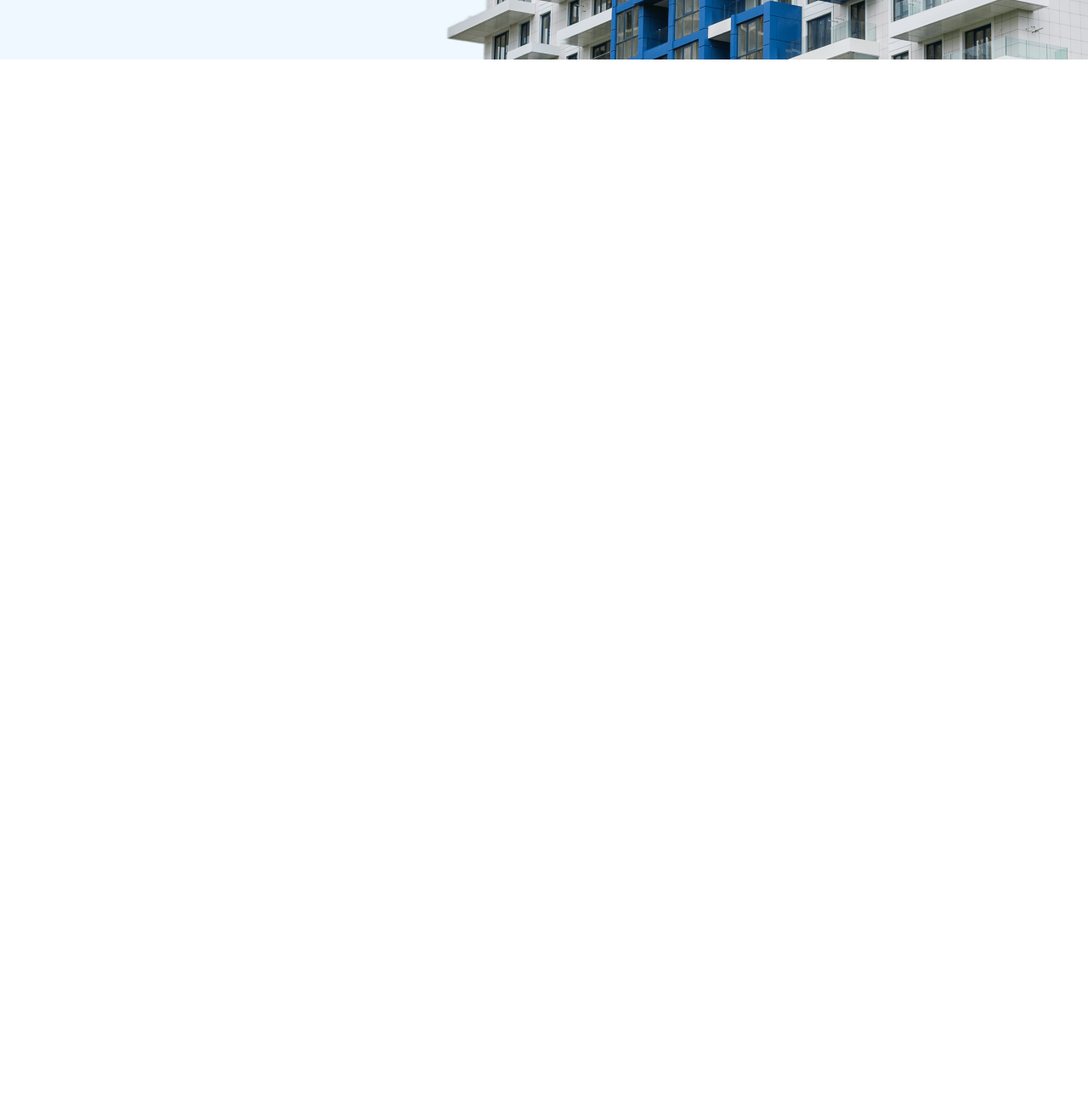
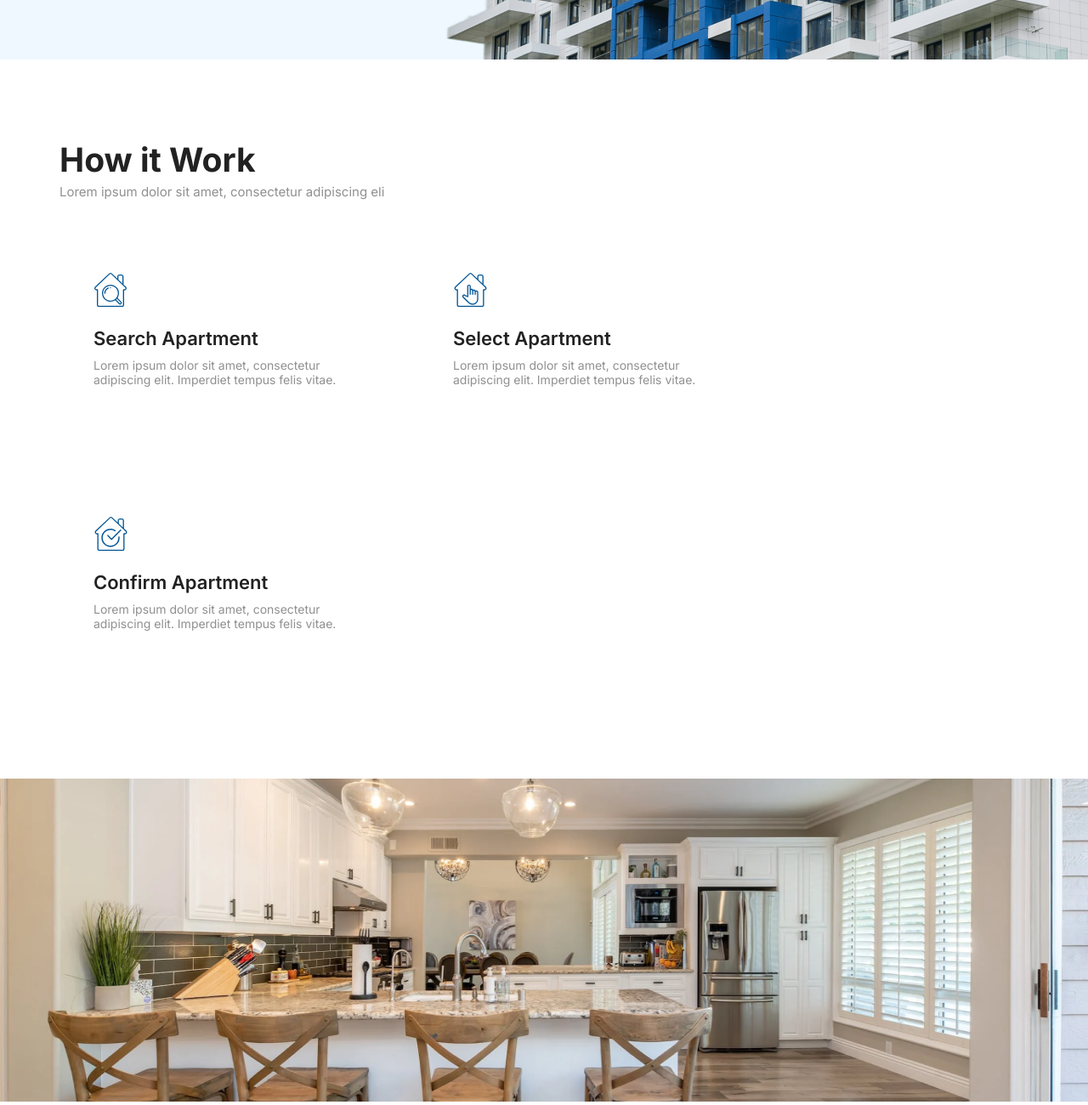
Before and after one commit to Loujain-Alrefae/flora, a plain HTML site: page index.html in a window 1280 px wide. Shown: the part 730-2030 px from the top of the page at 85% size. Before the commit the page ends 800 px from the top, so only its background shows below. Drawn offline with Linux system fonts and the light colour scheme; a web font is replaced by a local one.

Commit message:
first and second section

```diff
--- a/assets/css/style.css
+++ b/assets/css/style.css
@@ -150,3 +150,73 @@ nav{
         z-index: -1;
     }
 }
+
+/* first section style */
+.how-it-work{
+    .box{
+        gap: 43px;
+
+        .card-section{
+            max-width: 380px;
+            padding: 30px 40px 80px ;
+
+            h2{
+                padding: 20px 0 10px;
+                font-weight: 600;
+                font-size: 22px;
+            }
+
+            p{
+                font-size: 14px;
+                color: #22222280;
+            }
+
+            .white-img{
+                display: none;
+            }
+        }
+
+        .card-section:hover{
+            background-color: #025595;
+            border-radius: 15px;
+
+            .white-img{
+                display: block;
+            }
+
+            .img-blue{
+                display: none;
+            }
+
+            p , h2{
+                color:  #FFFFFF;
+            }
+        }
+    }
+}
+
+/* second section style */
+.kitchen-img{
+
+    h1 , .discraption-section{
+        display: none;
+    }
+
+    .bg-img{
+        margin-top: 94px;
+        position: relative;
+
+        .kitchen{
+            width: 100%;
+            height: 380px;
+        }
+
+        .bg-kitchen{
+            display: none;
+        }
+
+        .details{
+            display: none;
+        }
+    }
+}
--- a/index.html
+++ b/index.html
@@ -74,6 +74,53 @@
                 <img src="./assets/img/bghero.png" alt="flat" class="flat">
             </div>
         </header>
+        <main>
+            <section class="how-it-work padding">
+                <h1>How it Work</h1>
+                <p class="discraption-section">Lorem ipsum dolor sit amet, consectetur adipiscing eli</p>
+                <div class="box">
+                    <div class="card-section">
+                        <img src="./assets/img/search.svg" alt="Search Apartment symble" class="img-blue">
+                        <img src="./assets/img/search-white.svg" alt="Search" class="white-img">
+                        <h2>Search Apartment</h2>
+                        <p>Lorem ipsum dolor sit amet, consectetur adipiscing elit. Imperdiet tempus felis vitae.</p>
+                    </div>
+                    <div class="card-section different-color">
+                        <img src="./assets/img/hand_blue.svg" alt="Select Apartment symble"  class="img-blue">
+                        <img src="./assets/img/hand.svg" alt="hand" class="white-img">
+                        <h2>Select Apartment</h2>
+                        <p>Lorem ipsum dolor sit amet, consectetur adipiscing elit. Imperdiet tempus felis vitae.</p>
+                    </div>
+                    <div class="card-section">
+                        <img src="assets/img/check.svg" alt="Confirm Apartment symble"  class="img-blue">
+                        <img src="./assets/img/check_white.svg" alt="check" class="white-img">
+                        <h2>Confirm Apartment</h2>
+                        <p>Lorem ipsum dolor sit amet, consectetur adipiscing elit. Imperdiet tempus felis vitae.</p>
+                    </div>
+                </div>
+            </section>
+            <section class="kitchen-img ">
+                <h1>Find Dream Home</h1>
+                <p class="discraption-section">Lorem ipsum dolor sit amet, consectetur adipiscing eli</p>
+                <div class="bg-img">
+                        <img src="./assets/img/kitchen.png" alt="kitchen img" class="kitchen">
+                        <img src="./assets/img/kitchen-image.png" alt="kitchen img" class="bg-kitchen">
+                        <div class="details">
+                        <p>$2000/month</p>
+                        <h2>Apartment 2500</h2>
+                        <div class="details-img">
+                            <img src="./assets/img/bed.png" alt="bed symble" class="image">
+                            <img src="./assets/img/shower.png" alt="shower symble" class="image">
+                            <img src="./assets/img/car.png" alt="car symble" class="image">
+                        </div>
+                        <div class="details-location">
+                            <img src="./assets/img/location-section.png" alt="location symble" class="image">
+                            <p class="text-details">1901 Thornridge Cir. Shiloh, Hawaii 81063</p>
+                        </div>
+                    </div>
+                </div>
+            </section>
+        </main>
         <script src="./assets/js/script.js"></script>
     </body>
 </html>
```
